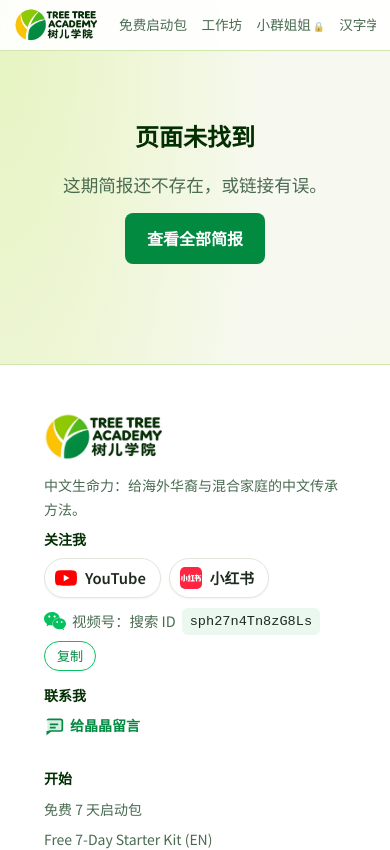
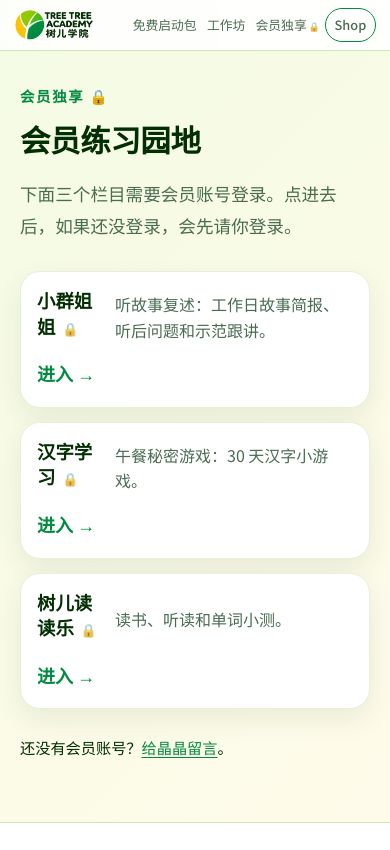
Before and after one commit to TreeTreeAcademy/treetreeacademy, a Next.js app: page /members in a window 390 px wide. Before the commit this address had no page. Shown: the top 850 px of the page. Built offline with nearby package versions, Linux system fonts and the light colour scheme.

Commit message:
Nav: merge locked items into 会员独享 (/members landing), add Shop (Tree Tree Lab Etsy) to zh+en nav; tighter mobile nav

```diff
--- a/app/en/layout.tsx
+++ b/app/en/layout.tsx
@@ -24,6 +24,7 @@ export default function EnLayout({ children }: { children: React.ReactNode }) {
           <nav className="site-nav" aria-label="Main">
             <a href="/en/start">Free Starter Kit</a>
             <a href="/en/workshop">Live Workshop</a>
+            <a href="https://www.etsy.com/shop/TreeTreeLab" target="_blank" rel="noopener noreferrer" className="site-nav__shop" aria-label="Shop: Tree Tree Lab on Etsy (opens in a new tab)">Shop<span aria-hidden="true">↗</span></a>
             <a href="/" lang="zh-CN" className="site-nav__learn">中文</a>
           </nav>
         </div>
--- a/app/globals.css
+++ b/app/globals.css
@@ -1181,3 +1181,20 @@ body:has(.en-section) > .site-footer { display: none; }
 .kit__paper:not(.kit__paper--back) { position: relative; }
 .kit__days li { font-size: .82rem; line-height: 1.35; }
 .st-form { max-width: 560px; margin: 0 auto; }
+.mb-grid { margin-top: 28px; }
+.mb-card { text-decoration: none !important; color: inherit !important; text-align: left; transition: transform .12s, box-shadow .12s; }
+.mb-card:hover { transform: translateY(-2px); box-shadow: 0 6px 18px #00000014; }
+.mb-card h3 { margin: 0 0 8px; color: var(--color-ink); }
+.site-nav a.site-nav__shop { display: inline-flex; align-items: center; gap: 4px; border: 1px solid var(--color-forest); border-radius: 999px; }
+@media (max-width: 480px) {
+  .site-header__inner { gap: 6px; }
+  .site-logo__full { height: 32px !important; width: auto !important; }
+  .site-nav { gap: 0 !important; }
+  .site-nav a { font-size: .8rem !important; padding: .3rem .32rem !important; white-space: nowrap; }
+  .site-nav a.site-nav__shop span { display: none; }
+  .site-nav a.site-nav__shop, .site-nav a.site-nav__learn { padding: .25rem .55rem !important; }
+}
+@media (max-width: 400px) {
+  .en-header .site-nav a { font-size: .74rem !important; padding: .3rem .22rem !important; }
+  .en-header .site-nav a.site-nav__shop, .en-header .site-nav a.site-nav__learn { padding: .25rem .45rem !important; }
+}
--- a/app/layout.tsx
+++ b/app/layout.tsx
@@ -51,9 +51,8 @@ export default function RootLayout({
             <nav className="site-nav" aria-label="主导航">
               <a href="/start">免费启动包</a>
               <a href="/workshop">工作坊</a>
-              <a href="/xiaoqun" title="需要登录">小群姐姐<span className="nav-lock" aria-label="需要登录">🔒</span></a>
-              <a href="/hanzi" title="需要登录">汉字学习<span className="nav-lock" aria-label="需要登录">🔒</span></a>
-              <a href="/reader" className="site-nav__learn" title="需要登录">树儿读读乐<span className="nav-lock" aria-label="需要登录">🔒</span></a>
+              <a href="/members" title="需要登录">会员独享<span className="nav-lock" aria-label="需要登录">🔒</span></a>
+              <a href="https://www.etsy.com/shop/TreeTreeLab" target="_blank" rel="noopener noreferrer" className="site-nav__shop" aria-label="Shop：Tree Tree Lab（Etsy，新窗口打开）">Shop<span aria-hidden="true">↗</span></a>
             </nav>
           </div>
         </header>
@@ -75,7 +74,7 @@ export default function RootLayout({
               <p><a href="/workshop">直播工作坊 · 等候名单</a></p>
             </div>
             <div>
-              <p className="site-footer__h">会员练习（需登录）</p>
+              <p className="site-footer__h"><a href="/members">会员独享</a>（需登录）</p>
               <p><a href="/xiaoqun">小群姐姐 · 听故事复述</a></p>
               <p><a href="/hanzi">汉字学习 · 午餐秘密游戏</a></p>
               <p><a href="/reader">树儿读读乐</a></p>
--- /dev/null
+++ b/app/members/page.tsx
@@ -0,0 +1,38 @@
+import type { Metadata } from "next";
+
+export const metadata: Metadata = {
+  title: "会员独享",
+  description: "树儿学院会员练习园地：小群姐姐听故事复述、汉字学习、树儿读读乐。需要登录。",
+  alternates: { canonical: "/members" },
+};
+
+// 会员入口页本身公开；三个栏目仍由 middleware 的读读乐登录保护（未登录会跳到 /login?next=…）。
+const ITEMS = [
+  { href: "/xiaoqun", t: "小群姐姐", d: "听故事复述：工作日故事简报、听后问题和示范跟讲。" },
+  { href: "/hanzi", t: "汉字学习", d: "午餐秘密游戏：30 天汉字小游戏。" },
+  { href: "/reader", t: "树儿读读乐", d: "读书、听读和单词小测。" },
+];
+
+export default function MembersPage() {
+  return (
+    <div className="lp-page">
+      <section className="lp-band lp-band--hero">
+        <div className="lp-wrap">
+          <p className="lp-eyebrow">会员独享 🔒</p>
+          <h1 className="lp-h1 lp-h1--md">会员练习园地</h1>
+          <p className="lp-sub">下面三个栏目需要会员账号登录。点进去后，如果还没登录，会先请你登录。</p>
+          <div className="vz-cards vz-cards--3 mb-grid">
+            {ITEMS.map((x) => (
+              <a key={x.href} href={x.href} className="vz-card mb-card">
+                <h3>{x.t} <span className="nav-lock" aria-label="需要登录">🔒</span></h3>
+                <p>{x.d}</p>
+                <span className="lp-link">进入 →</span>
+              </a>
+            ))}
+          </div>
+          <p className="lp-small" style={{ marginTop: 24 }}>还没有会员账号？<a href="/contact">给晶晶留言</a>。</p>
+        </div>
+      </section>
+    </div>
+  );
+}
```
